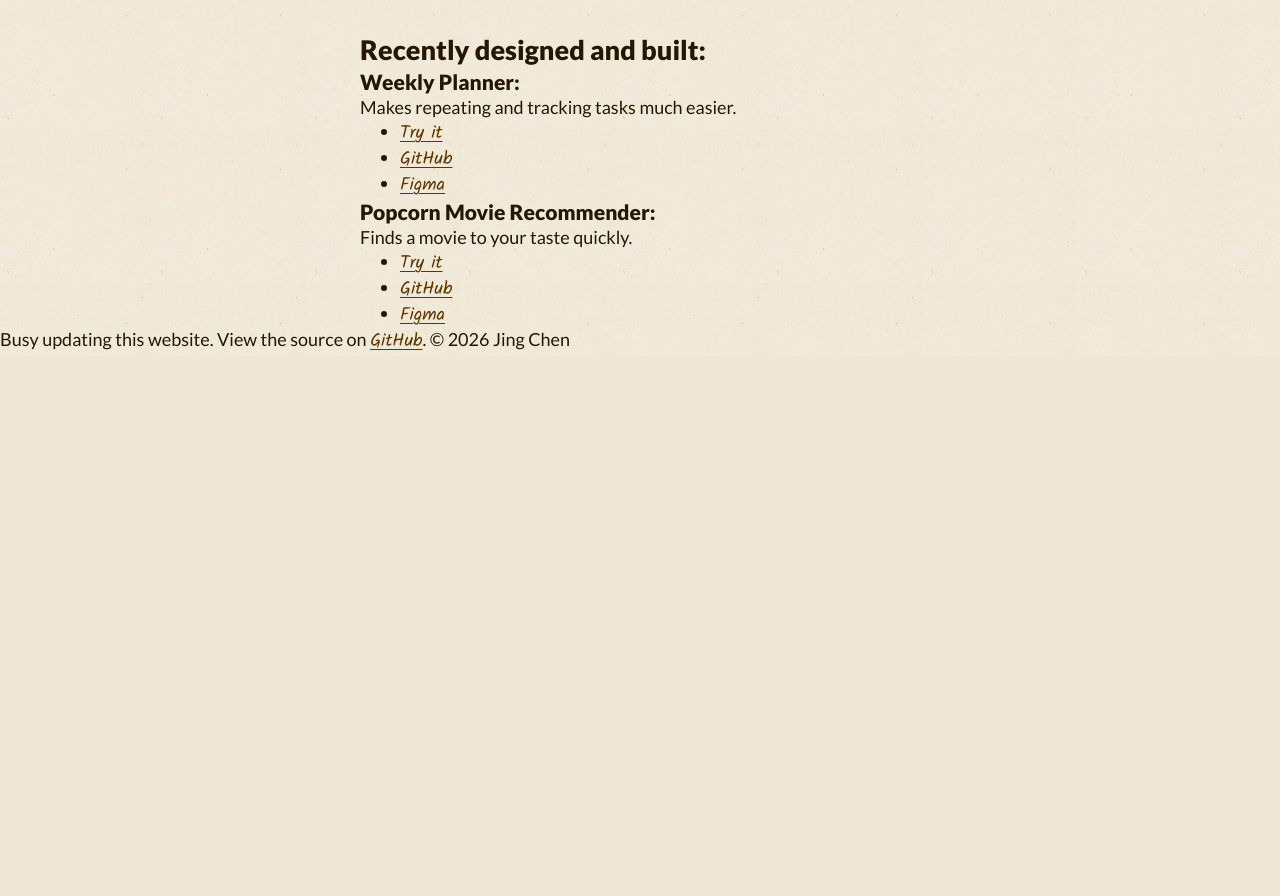
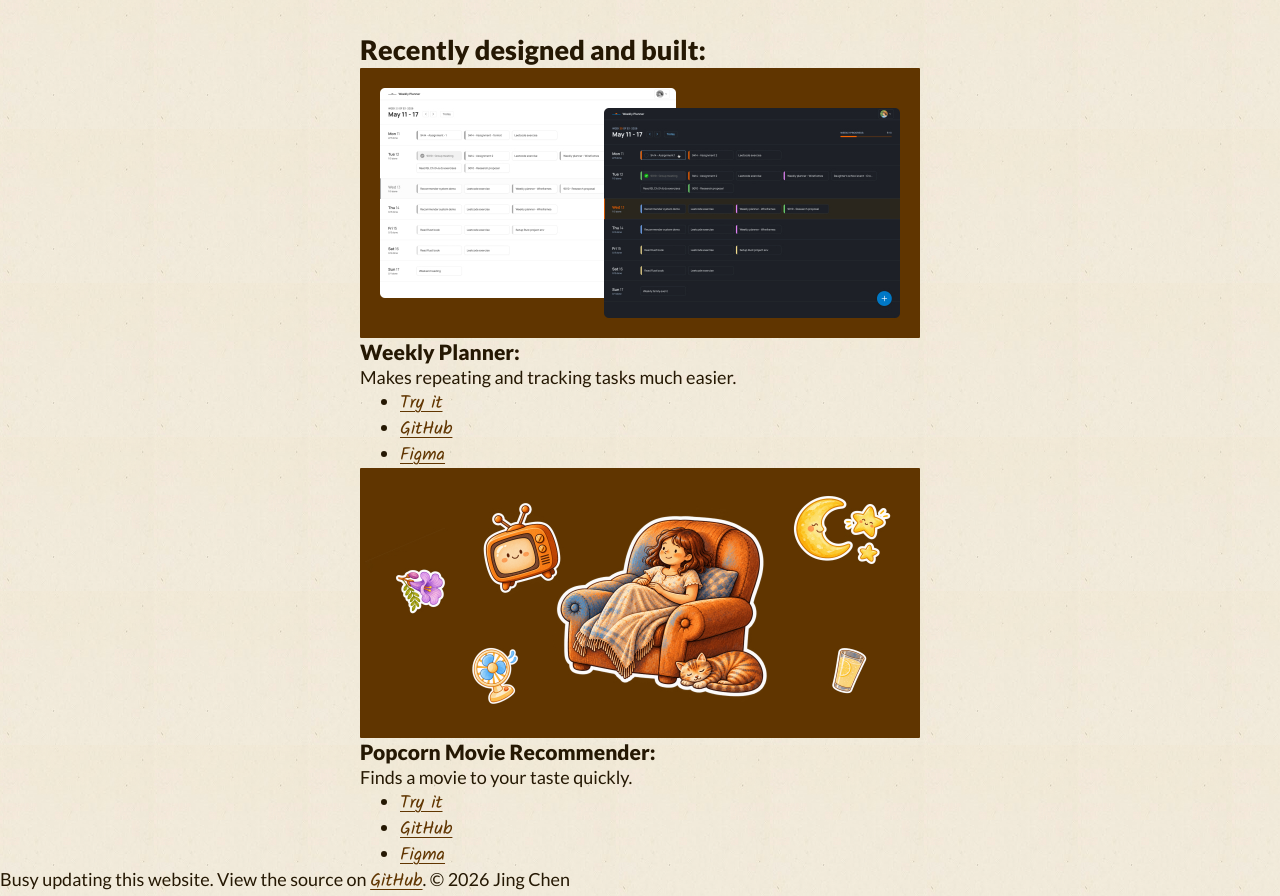
Before and after one commit to xixifish/personal-website, a Next.js app: page / in a window 1280 px wide. Shown: the part 641-1537 px from the top of the page. Before the commit the page ends 997 px from the top, so only its background shows below. Built offline with nearby package versions, Linux system fonts and the light colour scheme.

Commit message:
Add project cards with grey-to-colour covers

```diff
--- a/app/globals.css
+++ b/app/globals.css
@@ -5,7 +5,7 @@
   --color-muted: #68645e;
   --color-line: #e2dac5;
   --color-paper: #efe8d8;
-  --color-link-hover: #a36621;
+  --color-link-hover: #8a5418;
 
   /* Sizes */
   --text-name: 3.125rem;
--- a/app/page.tsx
+++ b/app/page.tsx
@@ -2,6 +2,8 @@ import styles from "./page.module.css";
 import Image from "next/image";
 import { Divider } from "@/components/Divider";
 import { ContactCard } from "@/components/ContactCard";
+import { PROJECTS } from "@/data/projects";
+import { ProjectCard } from "@/components/ProjectCard";
 
 export default function Home() {
   return (
@@ -36,60 +38,9 @@ export default function Home() {
         <Divider />
         <section>
           <h2>Recently designed and built:</h2>
-          <article>
-            <h3>Weekly Planner:</h3>
-            <p>Makes repeating and tracking tasks much easier.</p>
-            <ul>
-              <li>
-                <a href="https://weekly-planner-jing.vercel.app/">
-                  Try it<span className="visually-hidden"> Weekly Planner</span>
-                </a>
-              </li>
-              <li>
-                <a href="https://github.com/xixifish/weekly-planner">
-                  GitHub<span className="visually-hidden"> Weekly Planner</span>
-                </a>
-              </li>
-              <li>
-                <a href="https://www.figma.com/design/PMOiVwojpmtcMso4lWKBma/weekly-planner?node-id=56-1821&t=MXhWDyzFIBZkF6id-1">
-                  Figma<span className="visually-hidden"> Weekly Planner</span>
-                </a>
-              </li>
-            </ul>
-          </article>
-          <article>
-            <h3>Popcorn Movie Recommender:</h3>
-            <p>Finds a movie to your taste quickly.</p>
-            <ul>
-              <li>
-                <a href="https://popcorn-jing.vercel.app/">
-                  Try it
-                  <span className="visually-hidden">
-                    {" "}
-                    Popcorn Movie Recommender
-                  </span>
-                </a>
-              </li>
-              <li>
-                <a href="https://github.com/xixifish/movie-recommender">
-                  GitHub
-                  <span className="visually-hidden">
-                    {" "}
-                    Popcorn Movie Recommender
-                  </span>
-                </a>
-              </li>
-              <li>
-                <a href="https://www.figma.com/design/moBbyis5f87CvI4eKIdd2e/movie-recommender?node-id=273-2270&t=3">
-                  Figma
-                  <span className="visually-hidden">
-                    {" "}
-                    Popcorn Movie Recommender
-                  </span>
-                </a>
-              </li>
-            </ul>
-          </article>
+          {PROJECTS.map((project) => (
+            <ProjectCard key={project.name} project={project} />
+          ))}
         </section>
       </main>
       <footer>
--- /dev/null
+++ b/components/ProjectCard.module.css
@@ -0,0 +1,19 @@
+.cover {
+  display: block;
+  width: 100%;
+  height: auto;
+  filter: grayscale(1);
+  transition: filter 0.3s;
+  border-radius: 1px;
+}
+
+.coverLink:hover .cover,
+.coverLink:focus-visible .cover {
+  filter: none;
+}
+
+@media (hover: none) {
+  .cover {
+    filter: none;
+  }
+}
--- /dev/null
+++ b/components/ProjectCard.tsx
@@ -0,0 +1,42 @@
+import type { Project } from "@/data/projects";
+import Image from "next/image";
+import styles from "./ProjectCard.module.css";
+
+export function ProjectCard({ project }: { project: Project }) {
+  return (
+    <article>
+      <a href={project.liveUrl} className={styles.coverLink}>
+        <Image
+          src={project.cover.src}
+          sizes="(max-width: 600px) 100vw, 560px"
+          width={560}
+          height={270}
+          alt={project.cover.alt}
+          className={styles.cover}
+        />
+      </a>
+      <h3>{project.name}:</h3>
+      <p>{project.tagline}</p>
+      <ul>
+        <li>
+          <a href={project.liveUrl}>
+            Try it
+            <span className="visually-hidden">{` ${project.name}`}</span>
+          </a>
+        </li>
+        <li>
+          <a href={project.githubUrl}>
+            GitHub
+            <span className="visually-hidden">{` ${project.name}`}</span>
+          </a>
+        </li>
+        <li>
+          <a href={project.figmaUrl}>
+            Figma
+            <span className="visually-hidden">{` ${project.name}`}</span>
+          </a>
+        </li>
+      </ul>
+    </article>
+  );
+}
--- /dev/null
+++ b/data/projects.ts
@@ -0,0 +1,35 @@
+export type Project = {
+  name: string;
+  tagline: string;
+  liveUrl: string;
+  githubUrl: string;
+  figmaUrl: string;
+  cover: { src: string; alt: string };
+};
+
+export const PROJECTS: Project[] = [
+  {
+    name: "Weekly Planner",
+    tagline: "Makes repeating and tracking tasks much easier.",
+    liveUrl: "https://weekly-planner-jing.vercel.app/",
+    githubUrl: "https://github.com/xixifish/weekly-planner",
+    figmaUrl:
+      "https://www.figma.com/design/PMOiVwojpmtcMso4lWKBma/weekly-planner?node-id=56-1821&t=MXhWDyzFIBZkF6id-1",
+    cover: {
+      src: "/covers/cover-1.jpg",
+      alt: "Open Weekly Planner",
+    },
+  },
+  {
+    name: "Popcorn Movie Recommender",
+    tagline: "Finds a movie to your taste quickly.",
+    liveUrl: "https://popcorn-jing.vercel.app/",
+    githubUrl: "https://github.com/xixifish/movie-recommender",
+    figmaUrl:
+      "https://www.figma.com/design/moBbyis5f87CvI4eKIdd2e/movie-recommender?node-id=273-2270",
+    cover: {
+      src: "/covers/cover-2.jpg",
+      alt: "Open Popcorn Movie Recommender",
+    },
+  },
+];
```
Also changed, not shown: public/covers/cover-1.jpg (added), public/covers/cover-2.jpg (added).
